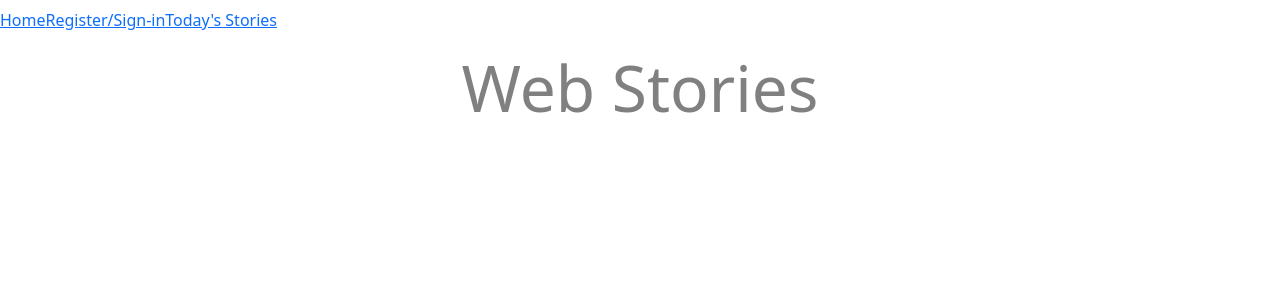
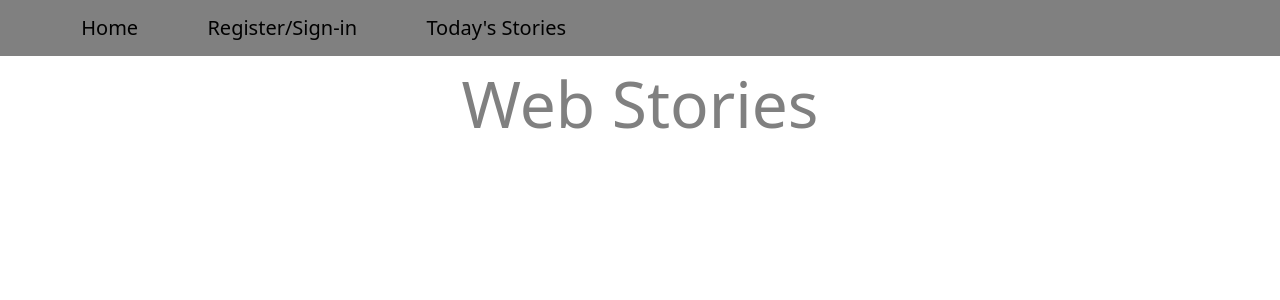
Before and after one commit to Keeganw3/News-Explosion-Fork, a Django app: page / in a window 1280 px wide. Shown: the top 300 px of the page. Run offline with Django 3.2, Linux system fonts and the light colour scheme; data that the repository does not hold is empty.

Commit message:
Add css colour styling to navbar and anchor tags

```diff
--- a/static/css/style.css
+++ b/static/css/style.css
@@ -1,25 +1,35 @@
-/* Home Page */
+/* home page */
 
 header {
     text-align: center;
     font-size: 4rem;
 }
 
+body {
+    color: gray;
+    background-color: white;
+}
+
 img {
     width: 30%
 }
 
-/* Navbar */
-nav ul li {
-    list-style-type: none;
-    padding: 0;
+/* navbar */
+.navbar {
+    background-color: gray;
 }
 
-body {
-    color: gray
+ul li {
+    list-style-type: none;
+    margin-left: 20%;
 }
 
-/* Posts */
+a {
+   text-decoration: none;
+   color: black;
+}
+
+/* post pages */
 .post-content {
     width: 100%;
 }
--- a/templates/base.html
+++ b/templates/base.html
@@ -18,8 +18,9 @@
 
 </head>
 <body>
-    <nav class="navbar navbar-expand-lg navbar-light">
-        <ul class="nav">
+    <div class="container-fluid navbar">
+        <nav class="navbar-expand-lg">
+            <ul class="nav navbar-expand navbar-brand">
                 <li>
                     <a href="#">Home</a>
                 </li>
@@ -31,6 +32,7 @@
                 </li>
             </ul>
         </nav>
+        </div>
     {% block content %}
 
     {% endblock content %}
```
Lines whose indentation alone changed are shown as unchanged.
